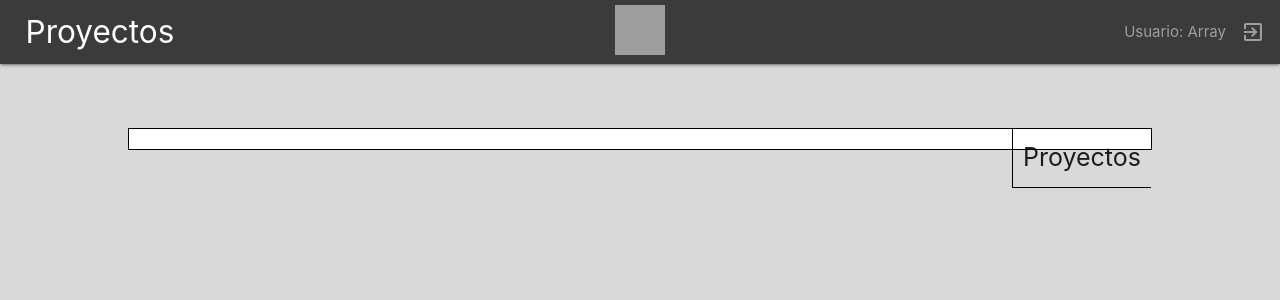
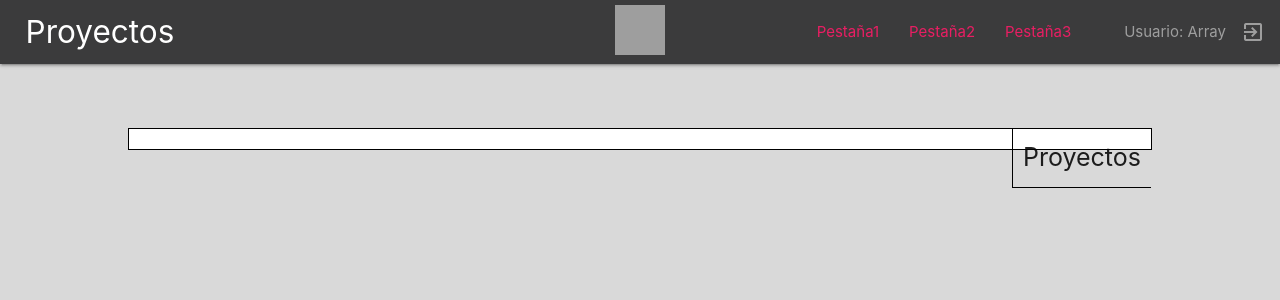
Before and after one commit to Erusebiru/Scrum, a PHP site: page /proyectos.php in a window 1280 px wide. Shown: the top 300 px of the page. Run offline with PHP 8.4, Linux system fonts and the light colour scheme; a user stored in the database is signed in; data comes from the database, SQL or seed files in the repository; some libraries are stand-ins or nearby versions; grey boxes are pictures that could not be loaded.

Commit message:
actualizado

```diff
--- a/proyectos.php
+++ b/proyectos.php
@@ -36,9 +36,9 @@
 	          <a href = "#" class = "brand-logo nombrelogo">Proyectos</a>
 	          <a href="#!" class="brand-logo center"><img src="https://www.logolynx.com/images/logolynx/15/1588b3eef9f1607d259c3f334b85ffd1.png"></a>
 	          <ul id="nav-mobile" class="right hide-on-med-and-down">
-		          <!--<li><a href="#"><span>Pestaña1</span></a></li>
+		          <li><a href="#"><span>Pestaña1</span></a></li>
 		          <li><a href="#"><span>Pestaña2</span></a></li>
-		          <li><a href="#"><span>Pestaña3</span></a></li>-->
+		          <li><a href="#"><span>Pestaña3</span></a></li>
 		          <li>&nbsp&nbsp&nbsp&nbsp&nbsp&nbsp&nbsp&nbsp&nbsp</li>
 		          <li class="grey-text lighten-5">Usuario: <?php echo $user ?></li>
 		          <li><a href="logout.php"><i class="material-icons grey-text">exit_to_app</i></a></li>
```
